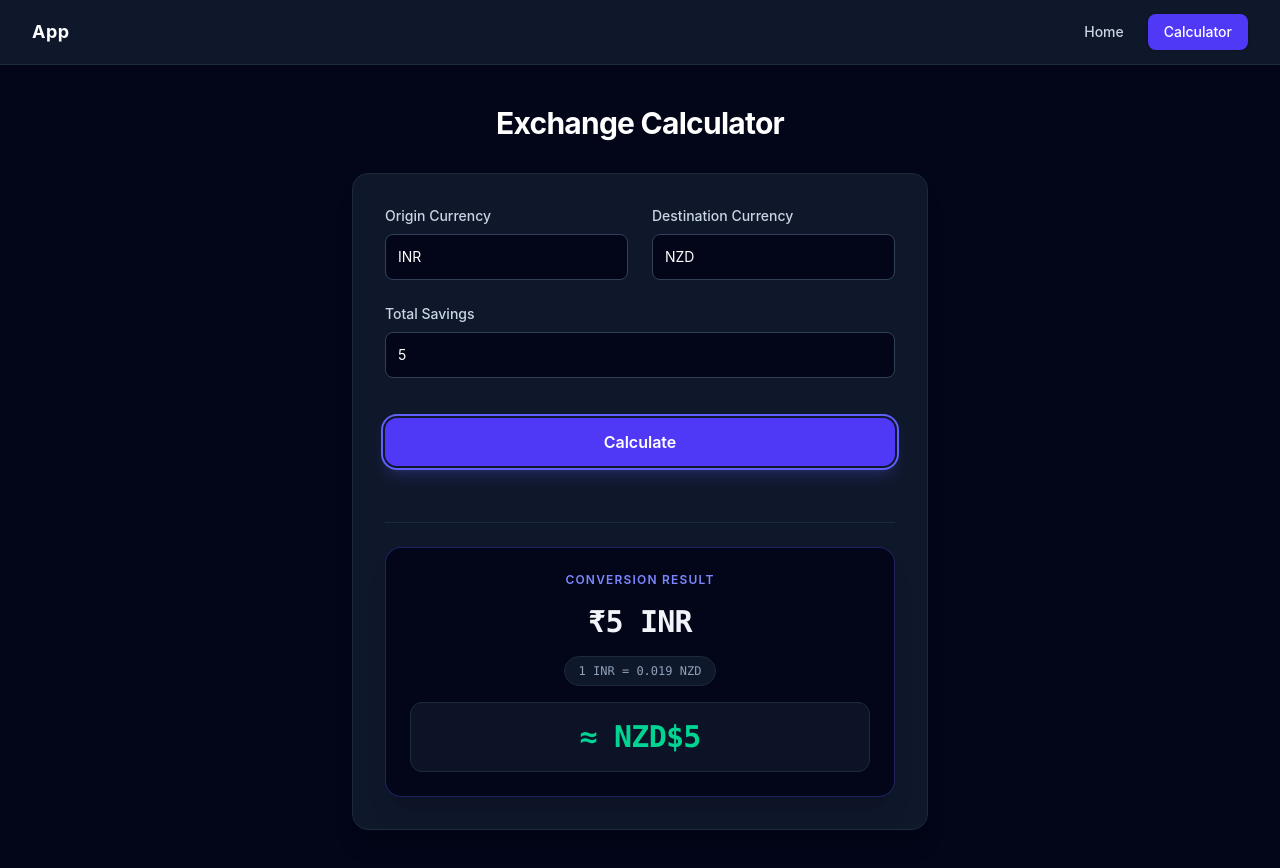
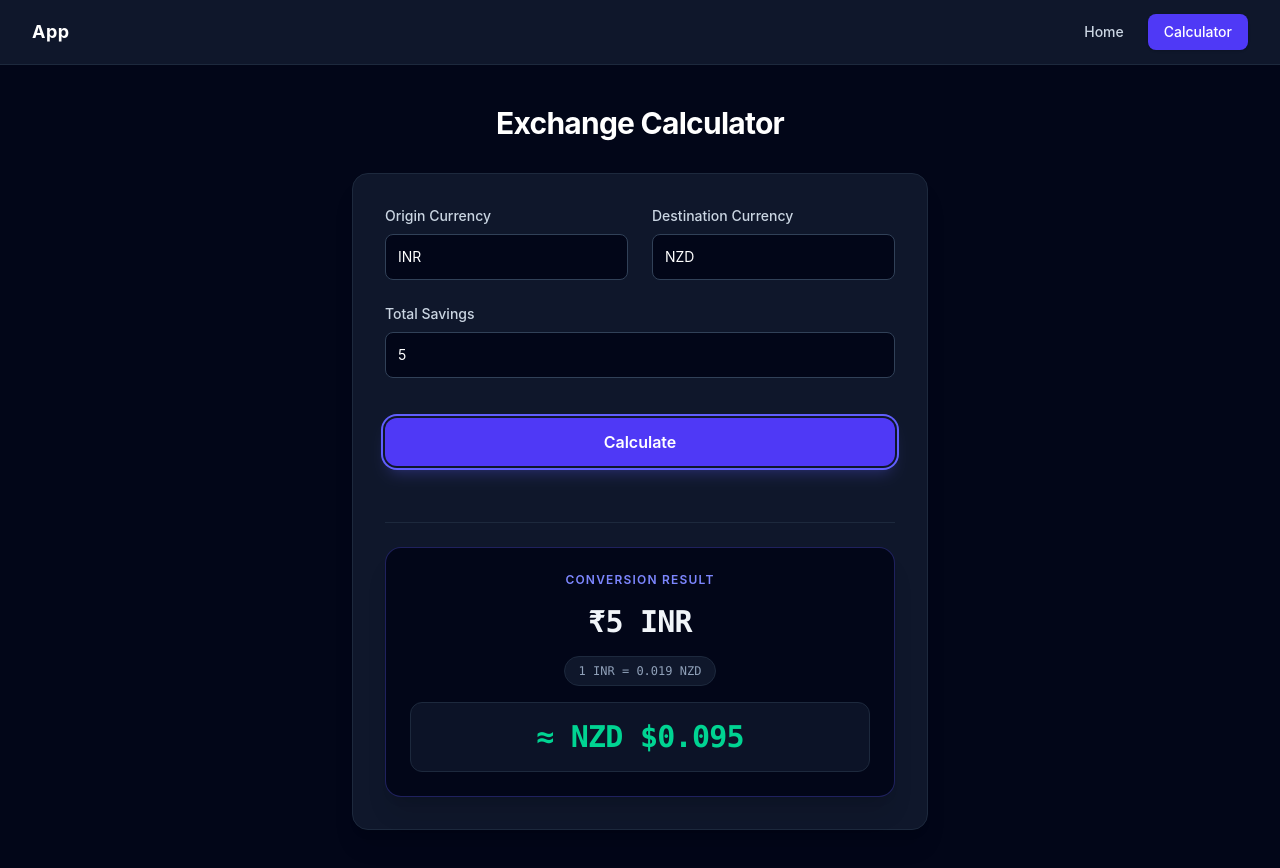
Before and after one commit to mohdriyaan/relocation-budget, a React (Vite) app in the folder client/: page /calculator in a window 1280 px wide. Both pictures are taken after typing "5" into the empty fields and a click on the button "Calculate". Built offline with nearby package versions, Linux system fonts and the light colour scheme.

Commit message:
fix: added fixes to the calculator converter

```diff
--- a/client/src/components/CalculatorSummary.jsx
+++ b/client/src/components/CalculatorSummary.jsx
@@ -1,6 +1,6 @@
 // components/CalculatorSummary.jsx
 
-const CalculatorSummary = ({ originCurrency, destinationCurrency, savings }) => {
+const CalculatorSummary = ({ originCurrency, destinationCurrency, savings, result }) => {
   return (
     <div className="bg-slate-950 rounded-2xl p-6 border border-indigo-500/30 shadow-xl text-center space-y-4">
       <h2 className="text-xs font-semibold uppercase tracking-widest text-indigo-400">
@@ -19,7 +19,7 @@ const CalculatorSummary = ({ originCurrency, destinationCurrency, savings }) =>
 
       <div className="bg-slate-900/80 rounded-xl p-4 border border-slate-800">
         <p className="text-2xl sm:text-3xl font-extrabold text-emerald-400 font-mono tracking-tight">
-          ≈ {destinationCurrency}${savings}
+          ≈ {destinationCurrency} ${result}
         </p>
       </div>
     </div>
--- a/client/src/pages/Calculator.jsx
+++ b/client/src/pages/Calculator.jsx
@@ -53,14 +53,11 @@ const Calculator = () => {
         ...prev,
         currencyPair: "Same currency selected — no conversion required"
       }))
-      setShowSummary(false)
-      return false;
     } else {
       setErrors((prev) => ({
         ...prev,
         currencyPair: ""
       }))
-      return true
     }
   }
 
@@ -89,9 +86,8 @@ const Calculator = () => {
     event.preventDefault()
 
     const isSavingsValid = checkSavingsError(formData.savings)
-    const isPairValid = checkCurrencyPairError(formData.originCurrency, formData.destinationCurrency)
 
-    if (isSavingsValid && isPairValid) {
+    if (isSavingsValid) {
       setShowSummary(true)
     }
   }
@@ -105,6 +101,7 @@ const Calculator = () => {
     }
     return "Exchange rate unavailable.Please try again."
   }
+
 
   return (
     <div className="min-h-screen bg-slate-950 py-10 px-4 sm:px-6">
@@ -157,10 +154,11 @@ const Calculator = () => {
             <button
               type="submit"
               className="w-full bg-indigo-600 hover:bg-indigo-500 text-white font-semibold py-3 px-4 rounded-xl transition-all duration-200 shadow-lg shadow-indigo-500/30 focus:outline-none focus:ring-2 focus:ring-indigo-500 focus:ring-offset-2 focus:ring-offset-slate-900 mt-4"
-              onClick={()=>setResult(convertAmount())}
+              onClick={()=>setResult(convertAmount)}
             >
               Calculate
             </button>
+
 
             {showSummary ? (
               <div className="mt-8 pt-6 border-t border-slate-800">
@@ -168,7 +166,7 @@ const Calculator = () => {
                   originCurrency={formData.originCurrency}
                   destinationCurrency={formData.destinationCurrency}
                   savings={formData.savings}
-                  convertedAmount={result}
+                  result={result}
                 />
               </div>
             ) : null}
```
